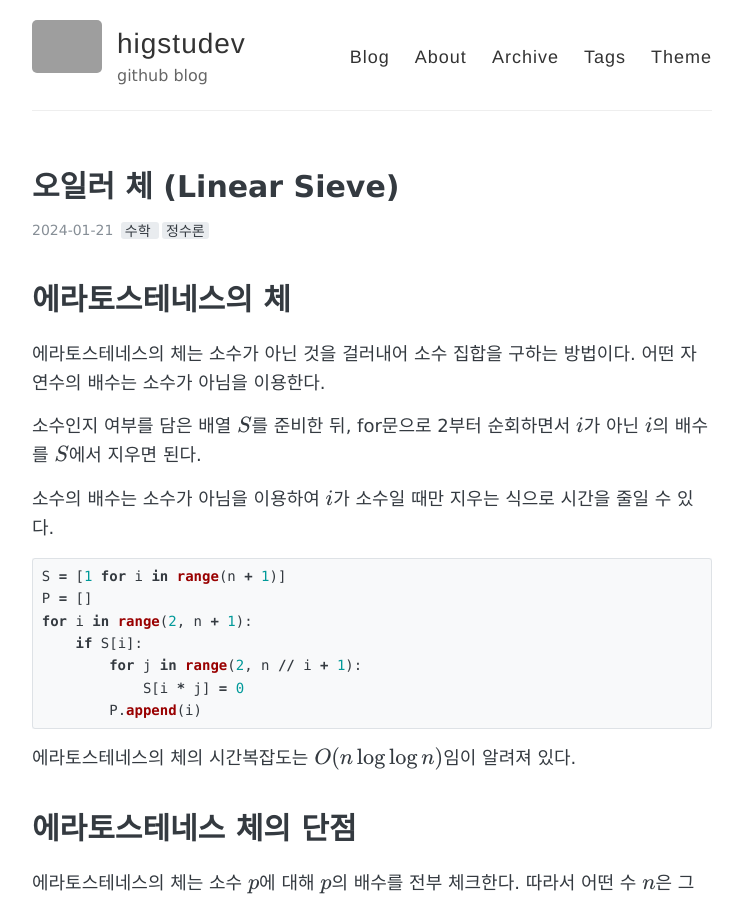
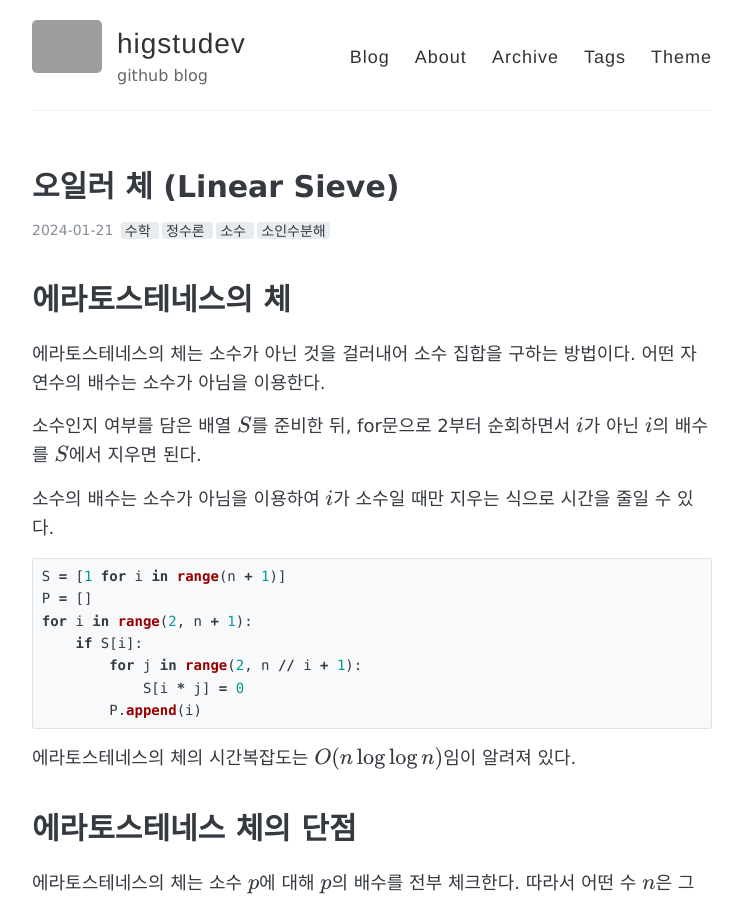
Before and after one commit to higstudev/higstudev.github.io, a Jekyll site: the page built from _posts/2024-01-21-linear-sieve.md, in a window 1280 px wide and 900 px high. Shown: the whole window, without its empty margins (268-1011 px from the left). Built offline with Jekyll 4.4.1, drawn with Linux system fonts in a browser that asks for light colours; formulas are drawn with MathJax 3; grey boxes are pictures that could not be loaded.

Commit message:
Update 2024-01-21-linear-sieve.md

```diff
--- a/_posts/2024-01-21-linear-sieve.md
+++ b/_posts/2024-01-21-linear-sieve.md
@@ -1,7 +1,7 @@
 ---
 layout: post
 title: "오일러 체 (Linear Sieve)"
-tags: ["수학", "정수론"]
+tags: ["수학", "정수론", "소수", "소인수분해"]
 comments: true
 ---
 
```
